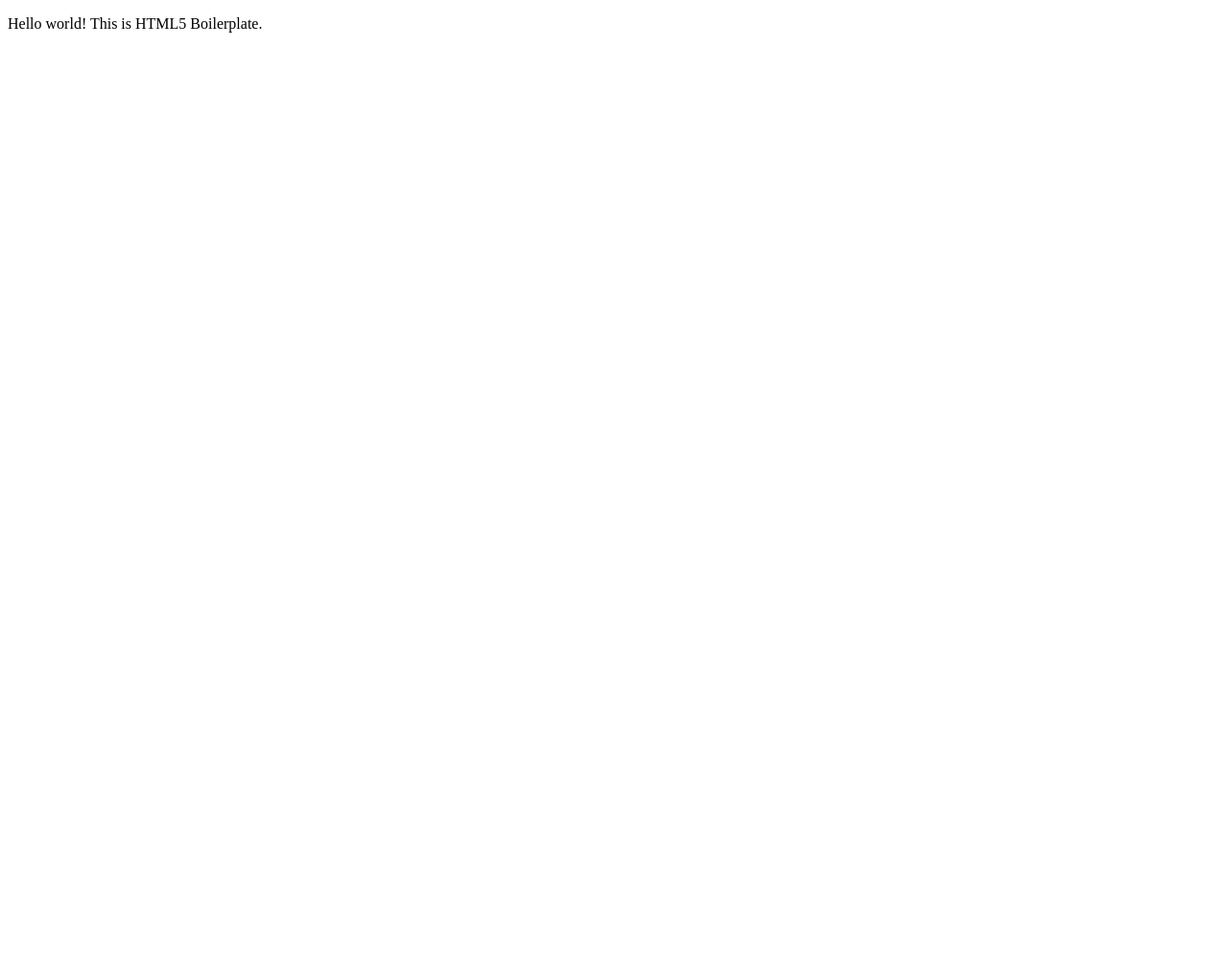
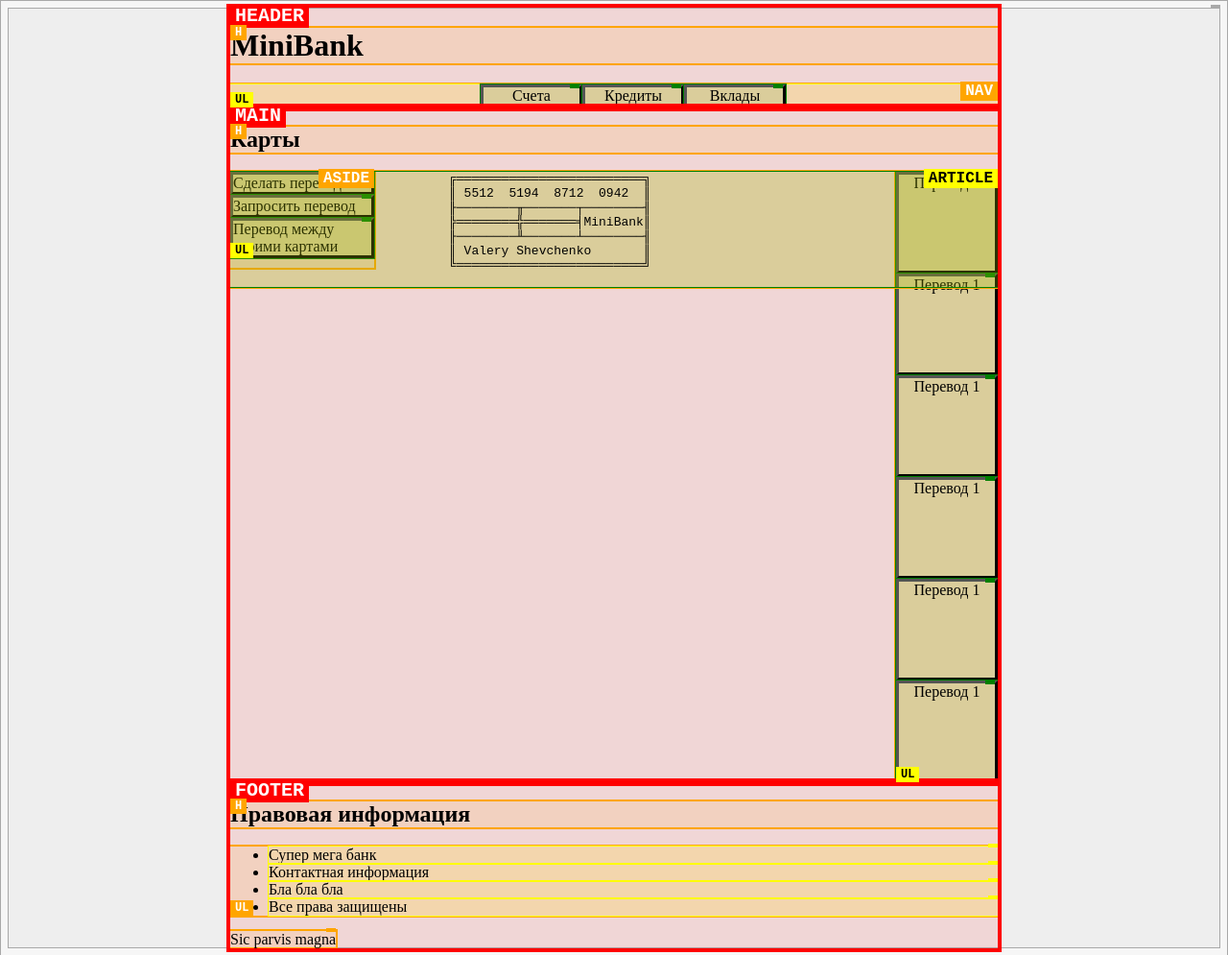
Before and after one commit to Walter-Rabbit/MiniBank.Web, a plain HTML site: page index.html in a window 1280 px wide. Shown: the whole page at 96% size. Before the commit the page ends 800 px from the top, so only its background shows below. Drawn offline with Linux system fonts and the light colour scheme.

Commit message:
feat: base design in html

```diff
--- /dev/null
+++ b/css/outlines.css
@@ -0,0 +1,197 @@
+* {
+  position: relative;
+  background: rgba(169, 169, 169, 0.1);
+  box-shadow: inset 0 0 0 1px darkgrey;
+}
+
+*::before {
+  content: "";
+  position: absolute;
+  top: -3px;
+  right: 0;
+  left: -3px;
+  left: auto;
+
+  padding: 2px 5px;
+
+  font-weight: bold;
+  font-size: 12px;
+  line-height: 12px;
+  font-family: "Courier New", monotype;
+  color: white;
+  text-transform: uppercase;
+  white-space: nowrap;
+
+  background: darkgray;
+}
+
+body > * {
+  background: rgba(255, 0, 0, 0.1);
+  box-shadow: 0 0 0 4px red;
+}
+
+body > *::before {
+  color: white;
+  background: red;
+}
+
+body > * > * {
+  background: rgba(255, 165, 0, 0.1);
+  box-shadow: 0 0 0 2px orange;
+}
+
+body > * > *::before {
+  color: white;
+  background: orange;
+}
+
+body > * > * > * {
+  background: rgba(255, 255, 0, 0.1);
+  box-shadow: 0 0 0 1px yellow;
+}
+
+body > * > * > *::before {
+  color: black;
+  background: yellow;
+}
+
+body > * > * > * > * {
+  background: rgba(0, 128, 0, 0.1);
+  box-shadow: 0 0 0 1px green;
+}
+
+body > * > * > * > *::before {
+  color: white;
+  background: green;
+}
+
+body > * > * > * > * > * {
+  background: rgba(0, 0, 255, 0.1);
+  box-shadow: inset 0 0 0 1px blue;
+}
+
+body > * > * > * > * > *::before {
+  color: white;
+  background: blue;
+}
+
+body > * > * > * > * > * > * {
+  background: rgba(148, 0, 211, 0.1);
+  box-shadow: inset 0 0 0 1px darkviolet;
+}
+
+body > * > * > * > * > * > *::before {
+  color: white;
+  background: darkviolet;
+}
+
+/* ------------------ */
+header,
+main,
+footer {
+  box-shadow: 0 0 0 4px red;
+}
+
+header::before,
+main::before,
+footer::before {
+  right: auto;
+  left: 0;
+  z-index: 1;
+
+  font-size: 20px;
+  line-height: 20px;
+}
+
+header::before {
+  content: "header";
+}
+
+main::before {
+  content: "main";
+}
+
+footer::before {
+  content: "footer";
+}
+
+/* ------------------ */
+nav,
+section,
+article,
+aside {
+  box-shadow: 0 0 0 2px orange;
+}
+
+nav::before,
+section::before,
+article::before,
+aside::before {
+  right: 0;
+  left: auto;
+  z-index: 1;
+
+  font-size: 16px;
+  line-height: 16px;
+}
+
+nav::before {
+  content: "nav";
+}
+
+section::before {
+  content: "section";
+}
+
+article::before {
+  content: "article";
+}
+
+aside::before {
+  content: "aside";
+}
+
+/* ------------------ */
+h1::before,
+h2::before,
+h3::before,
+h4::before,
+h5::before,
+h6::before {
+  content: "h";
+  right: auto;
+  left: 0;
+  z-index: 1;
+}
+
+ul::before,
+ol::before {
+  top: auto;
+  right: auto;
+  bottom: 0;
+  left: 0;
+  z-index: 1;
+}
+
+ul::before {
+  content: "ul";
+}
+
+ol::before {
+  content: "ol";
+}
+
+form::before {
+  content: "form";
+  top: auto;
+  right: 0;
+  bottom: 0;
+  left: auto;
+  z-index: 1;
+}
+
+p::before {
+  content: "p";
+  right: auto;
+  left: 0;
+}
--- /dev/null
+++ b/css/style.css
@@ -0,0 +1,66 @@
+aside.functions {
+  float: left;
+  width: 150px;
+  height: 100px;
+}
+
+aside.functions ul {
+  margin: 0;
+  padding: 0;
+  list-style-type: none;
+}
+
+aside.functions li {
+  border: 3px outset black;
+}
+
+
+ul.navigation {
+  margin: 0;
+  display: flex;
+  justify-content: center;
+}
+
+ul.navigation li {
+  display: inline-block;
+  width: 100px;
+  text-align: center;
+  border: 3px outset black;
+}
+
+
+aside.history {
+  float: right;
+}
+
+aside.history ul {
+  margin: 0;
+  padding: 0;
+  list-style-type: none;
+}
+
+aside.history li {
+  border: 3px outset black;
+  height: 100px;
+  width: 100px;
+  text-align: center;
+}
+
+
+main {
+  overflow: auto;
+  max-width: 800px;
+  margin: auto;
+}
+
+header {
+  overflow: auto;
+  max-width: 800px;
+  margin: auto;
+}
+
+footer {
+  overflow: auto;
+  max-width: 800px;
+  margin: auto;
+}
--- a/index.html
+++ b/index.html
@@ -5,10 +5,72 @@
   <meta charset="utf-8">
   <title>MiniBank</title>
   <meta name="description" content="Самый лучший в мире банк для самый лучших в мире людей.">
+  <link href="css/outlines.css" rel="stylesheet">
+  <link href="css/style.css" rel="stylesheet">
 </head>
 
 <body>
-  <p>Hello world! This is HTML5 Boilerplate.</p>
+  <header>
+    <h1>
+      MiniBank
+    </h1>
+    <nav>
+      <ul class="navigation">
+        <li>Счета</li>
+        <li>Кредиты</li>
+        <li>Вклады</li>
+      </ul>
+    </nav>
+  </header>
+  <main>
+    <h2>
+      Карты
+    </h2>
+    <aside class="history">
+      <ul>
+        <li>Перевод 1</li>
+        <li>Перевод 1</li>
+        <li>Перевод 1</li>
+        <li>Перевод 1</li>
+        <li>Перевод 1</li>
+        <li>Перевод 1</li>
+      </ul>
+    </aside>
+    <aside class="functions">
+      <ul>
+        <li>Сделать перевод</li>
+        <li>Запросить перевод</li>
+        <li>Перевод между своими картами</li>
+      </ul>
+    </aside>
+    <section>
+      <article>
+        <pre>
+          ╔═════════════════════════╗
+          ║ 5512  5194  8712  0942  ║
+          ╟────────╥───────┬────────╢
+          ╠════════╬═══════╡MiniBank║
+          ╟────────╨───────┴────────╢
+          ║ Valery Shevchenko       ║
+          ╚═════════════════════════╝
+        </pre>
+      </article>
+    </section>
+  </main>
+  <footer>
+    <h2>
+      Правовая информация
+    </h2>
+    <ul>
+      <li>Супер мега банк</li>
+      <li>Контактная информация</li>
+      <li>Бла бла бла</li>
+      <li>Все права защищены</li>
+    </ul>
+    <q>
+      Sic parvis magna
+    </q>
+  </footer>
 </body>
 
 </html>
```
